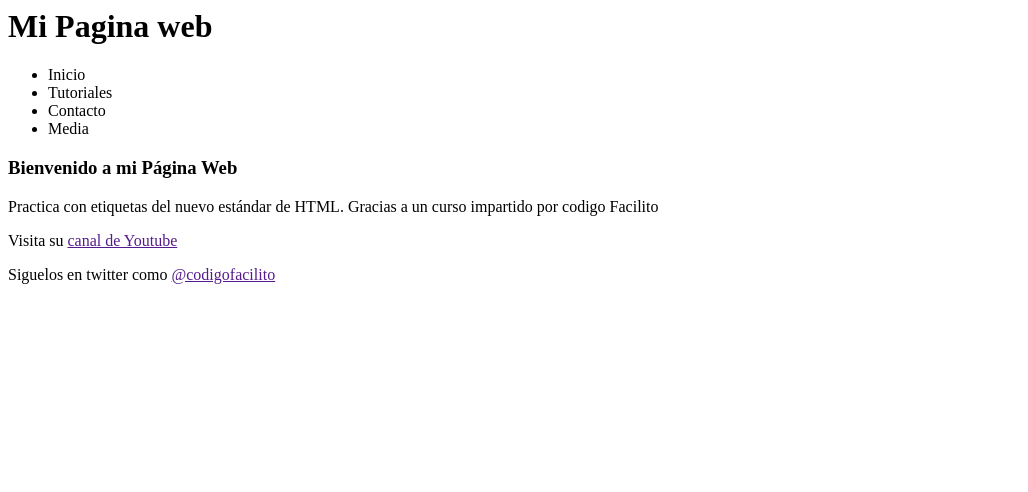
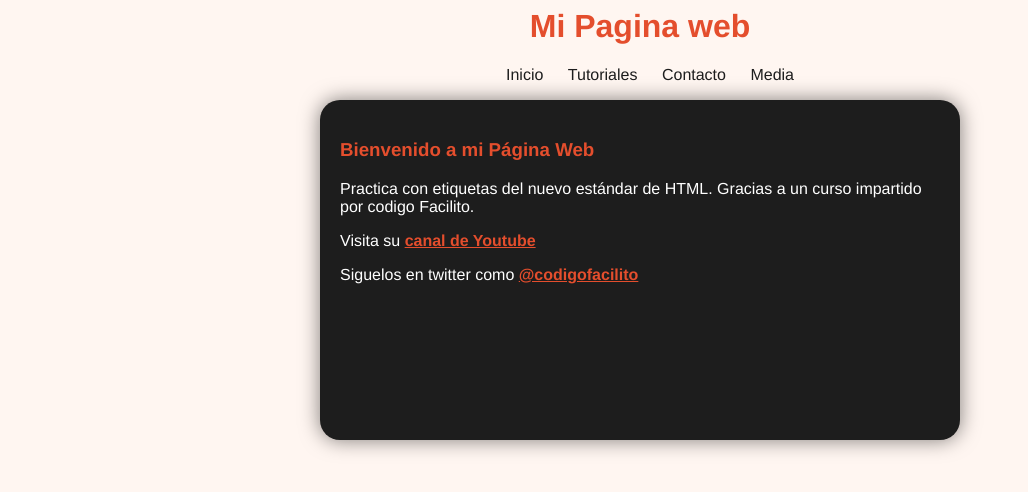
Before and after one commit to GuilleVallejos/Pagina-Web, a plain HTML site: page index.html in a window 1280 px wide. Shown: the whole page, without its empty margins (0-1028 px from the left). Drawn offline with Linux system fonts and the light colour scheme.

Commit message:
Creacion de css

```diff
--- a/index.html
+++ b/index.html
@@ -2,6 +2,7 @@
 <html lang="es">
     <head>
         <meta charset="utf-8">
+        <link rel="stylesheet" href="stylesheet.css">
     </head>
     <body>
         <div id="contenido">
@@ -24,7 +25,7 @@
                         <hgroup>
                             <h1>Bienvenido a mi Página Web</h1>
                         </hgroup>
-                        <p>Practica con etiquetas del nuevo estándar de HTML. Gracias a un curso impartido por codigo Facilito</p>                                             </p>
+                        <p>Practica con etiquetas del nuevo estándar de HTML. Gracias a un curso impartido por codigo Facilito.</p>                                             </p>
                     </article>
                     <aside>
                         <p>Visita su <a href=""> canal de Youtube</a></p>
--- /dev/null
+++ b/stylesheet.css
@@ -0,0 +1,39 @@
+body
+{
+    background-color: #fff6f1;
+    font-family: "Helvetica",Arial;
+}
+#contenido
+{
+    width: 960px;
+    margin: 0 auto;
+    text-align: center;
+}
+h1
+{
+    color:#e44e2d;
+}
+nav ul li
+{
+    display: inline-block;
+    margin-right: 20px;
+    color: #1d1d1d;
+    cursor: pointer;
+}
+#textoPr
+{
+    width: 600px;
+    height: 300px;
+    background-color: #1d1d1d;
+    color:#FFF;
+    margin:0 auto;
+    text-align:left;
+    border-radius: 20px;
+    padding: 20px;
+    box-shadow: 0px 0px 20px rgba(0, 0, 0, 0.5);
+}
+a
+{
+    color: #e44e2d;
+    font-weight: bold;
+}
```
